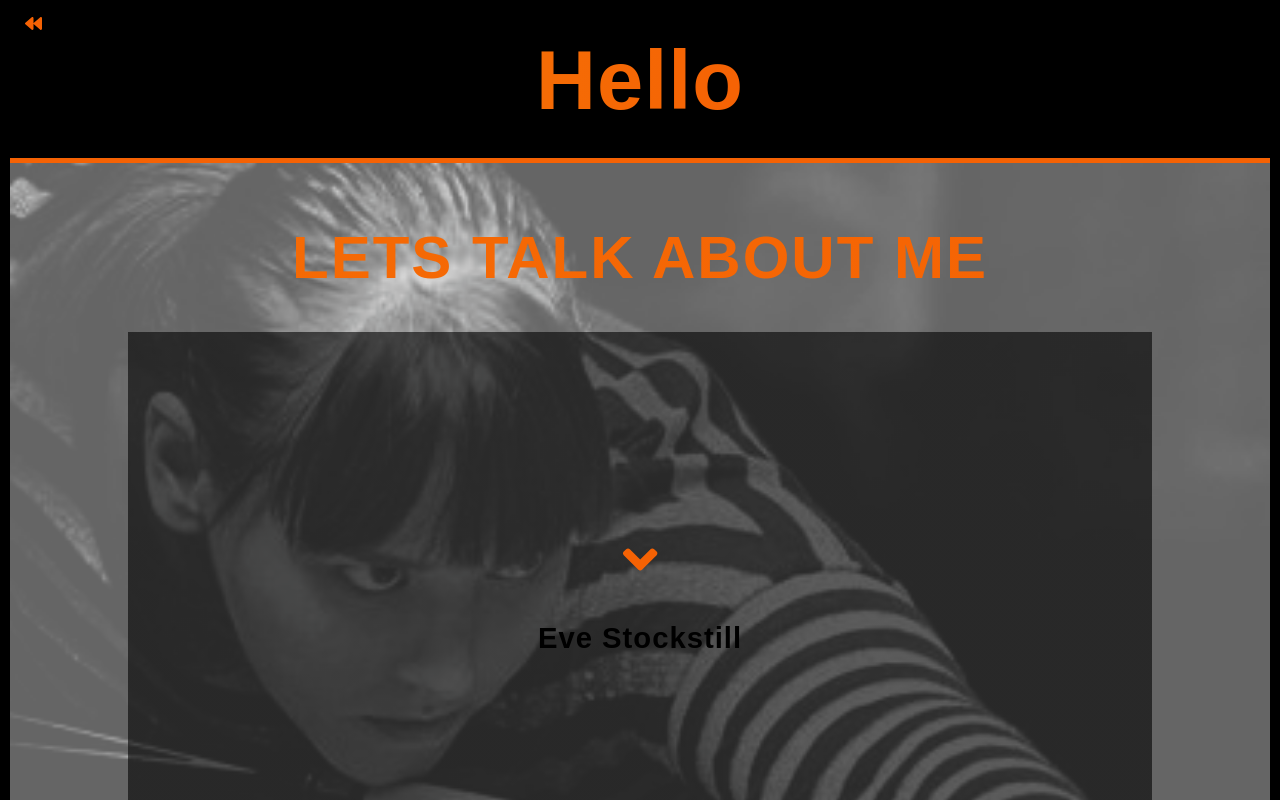
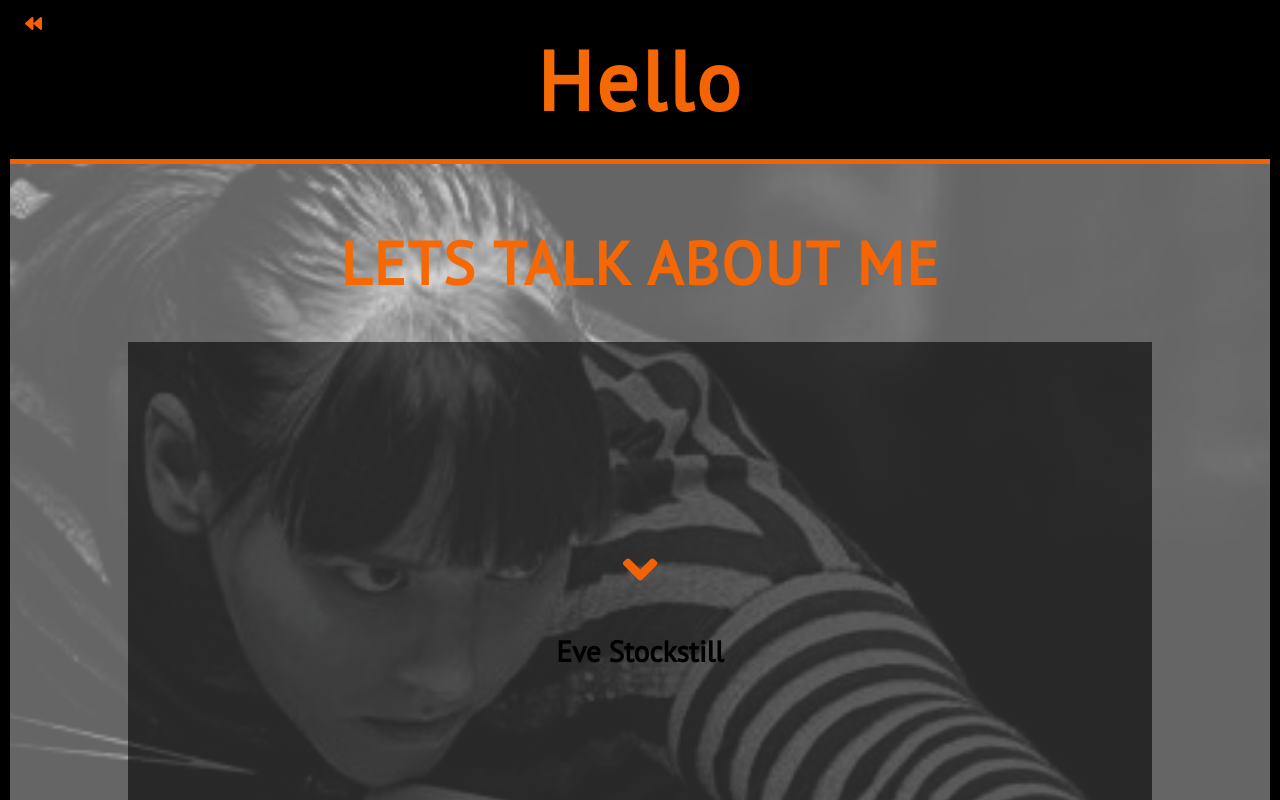
Before and after one commit to evestockstill/evePortfolio, a React app: page /aboutMe in a window 1280 px wide. Shown: the top 800 px of the page. Built offline with nearby package versions, Linux system fonts and the light colour scheme; a web font is replaced by a local one.

Commit message:
font on project and changed overall font

```diff
--- a/src/components/abstract/animate.scss
+++ b/src/components/abstract/animate.scss
@@ -12,7 +12,7 @@
   80% {
     opacity: 0.5;
     color: $grey-med;
-    transform: translateX(100rem);
+    transform: translateX(20rem);
   }
   100% {
     opacity: 1;
--- a/src/components/abstract/base.scss
+++ b/src/components/abstract/base.scss
@@ -18,29 +18,28 @@
 html {
     // This defines what 1rem is
     font-size: 62.5%; //1 rem = 10px; 10px/16px = 62.5%
-
     @include respond(tab-land) { // width < 1200?
-        font-size: 56.25%; //1 rem = 9px, 9/16 = 50%
+      font-size: 56.25%; //1 rem = 9px, 9/16 = 50%
+    }
+    @include respond(tab-port-big) {
+      font-size: 53.25%;
     }
 
     @include respond(tab-port) { // width < 900?
-        font-size: 50%; //1 rem = 8px, 8/16 = 50%
+      font-size: 50%; //1 rem = 8px, 8/16 = 50%
     }
-
     @include respond(big-desktop) {
-        font-size: 75%; //1rem = 12, 12/16
+      font-size: 75%; //1rem = 12, 12/16
     }
 }
 
 body {
     box-sizing: border-box;
-     font-family: quiche-sans, sans-serif;
+     font-family: 'PT Sans', sans-serif;
      background-color: black;
     padding: 1rem;
-    letter-spacing: .1rem;
-
-    // @include respond(tab-port) {
-    //     padding: 0;
-    // }
+    @include respond(tab-port) {
+        padding: 0;
+    }
 
   }
--- a/src/components/abstract/mixins.scss
+++ b/src/components/abstract/mixins.scss
@@ -7,11 +7,6 @@
   }
 }
 
-//     0 - 600px:      Phone
-// 600 - 900px:    Tablet portrait
-// 900 - 1200px:   Tablet landscape
-// [1200 - 1800] is where our normal styles apply
-// 1800px + :      Big desktop
 
 
 @mixin respond($breakpoint) {
@@ -21,6 +16,9 @@
   @if $breakpoint == tab-port {
     @media(max-width: 56.25em) { @content }; //900px
   }
+  @if $breakpoint == tab-port-big {
+    @media(max-width: 65.25em) { @content }; //1050px
+  }
   @if $breakpoint ==  tab-land{
     @media(max-width: 75em) { @content }; //1200px
   }
@@ -29,13 +27,14 @@
   }
 }
 
-$font: quiche-sans,sans-serif;
+$font:  'PT Sans', sans-serif;
 $font-weight: 700;
 $transform: translate(-50%, -50%);
 $absolute: absolute;
 $background: linear-gradient(to right, $orange2, $orange1);
 $webclip: text;
 $clip:  text;
+$space: .3rem;
 $height: 1;
 $color: transparent;
 
@@ -47,6 +46,7 @@ $color: transparent;
   position: $absolute;
   background: $background;
    background-clip: $clip;
+   letter-spacing: $space;
    -webkit-background-clip: text;
    color: $color;
    line-height: $height;
--- a/src/components/header/Header.scss
+++ b/src/components/header/Header.scss
@@ -27,44 +27,44 @@
 
   .first {
     @include text-color(6.8rem);
-    top: 17.3%;
+    top: 16.8%;
     left: 50%;
     @include respond(big-desktop) {
-      top: 14.5%;
+      top: 16.5%;
     }
     @include respond(tab-land) {
+      top: 17.6%;
+    }
+    @include respond(tab-port) {
       top: 18.2%;
     }
-    @include respond(tab-port) {
-      top: 19%;
-    }
     @include respond(phone) {
-      font-size: 4.4rem;
-      top: 19.5%;
+      font-size: 6rem;
+      top: 19.3%;
     }
   }
   .my-title {
     @include text-color(2.5rem);
-    top: 35%;
+    top: 36%;
     left: 50%;
     letter-spacing: .5rem;
     text-align: center;
     @include respond(big-desktop) {
-      // font-size: 3.3rem;
       top: 36.75%;
     }
     @include respond(tab-land) {
-      top: 34%;
+      top: 35%;
       letter-spacing: .3rem;
     }
     @include respond(tab-port) {
-      top: 33%;
+      top: 33.5%;
       letter-spacing: .4rem;
     }
     @include respond(phone) {
-      font-size: 1.8rem;
-      letter-spacing: .2rem;
-      top: 30%;
+      font-size: 1.9rem;
+
+      top: 33%;
+      letter-spacing: .4rem;
     }
   }
   .text {
@@ -72,12 +72,9 @@
     top: 27%;
     left: 50%;
     position: absolute;
-    // @include respond(big-desktop) {
-    //   font-size: 8.3rem;
-    // }
+
      @include respond(phone) {
-      font-size: 4.4rem;
-      top: 25%;
+      font-size: 6rem;
      }
     &:before {
       content: attr(data);
@@ -87,23 +84,27 @@
       width: auto;
       z-index: 5;
       text-shadow: none;
-      left: 80.6%;
-      bottom: 56.5%;
+      left: 78%;
+      bottom: 58.8%;
       text-align: left;
       animation: moveInLeft 1s ease-out, flicker 2.2s linear infinite;
       letter-spacing: 0.2rem;
-      // @include respond(big-desktop) {
-      //   left: 81%;
-      //   bottom: 56%;
-      // }
+      @include respond(big-desktop) {
+        left: 78.1%;
+        bottom: 60.3%;
+      }
       @include respond(tab-land) {
-      left: 80.7%;
-      bottom: 56.75%;
+      left: 78.1%;
+      bottom: 61.5%;
+    }
+    @include respond(tab-port) {
+      left: 78.1%;
+      bottom: 61%;
     }
     @include respond(phone) {
-      left: 80.3%;
-      bottom: 55%;
-      // color: $orange1;
+      left: 78%;
+      bottom: 60%;
+      color: $orange1;
     }
     }
   }
--- a/src/components/project/Project.js
+++ b/src/components/project/Project.js
@@ -98,11 +98,11 @@ const Project = () => {
               <h1>Pet Pals</h1>
 
               <p>
-                Pet Pals is an app that connects neighbors and their dogs to
+                Pet Pals app connects neighbors and their dogs to
                 each other to exchange a quick walk or bathroom break when
                 working opposite shifts. Done in a week long sprint with mob,
-                pair, and solo coding. I worked on the overall design, styling and helped created models and routes.
-                React, Hooks, MongoDB, socket.io, SASS, npx, Jest
+                pair, and solo coding. I worked on design, styling and helped created models and routes.
+                React, Hooks, MongoDB, socket.io, SASS, Jest
               </p>
               <button className='btn'>{githubPet}</button>
               <button className='btn'>{petWeb}</button>
@@ -117,8 +117,7 @@ const Project = () => {
               <h1>FrontPage</h1>
               <p>
                 Front-page is a news aggregating app with a Tinderesque
-                interface. Developed in a small team over a 4-day sprint. Built
-                using a mobile first design. Dev practices include mob, and pair
+                interface. Developed in a small team in a 4-day sprint. Mobile first design. Dev practices include mob, and pair
                 programing for an efficient and collaborative environment.
                  HTML/CSS, JavaScript, PostgreSQL, Component
                 architecture, Q-Unit testing
@@ -135,8 +134,7 @@ const Project = () => {
             <div className='back-text'>
               <h1>Guess Who</h1>
               <p>
-                Guess who? Updating the old game with
-                conscientious decisions to exclude gender and race questions
+                Guess who? Updating the old game, excluding gender and race questions
                 to reflect current times. Guess to eliminate characters and win by making a correct guess.
                 Using local storage to persist user
                 data and leader boards. Responsible for the game board
--- a/src/components/project/Project.scss
+++ b/src/components/project/Project.scss
@@ -34,19 +34,22 @@
   max-width: 80vw;
   margin: 0 auto;
   color: #e0e2db;
+  @include respond(tab-land) {
+    max-width: 84vw;
+  }
   @include respond(phone) {
-    max-width: 86vw;
+    max-width: 96vw;
   }
 }
 
 .project-item {
   overflow: hidden;
   position: relative;
-  padding: 6rem;
-  .fafa {
+  padding: 8rem;
+  #down{
     color: $orange1;
-    margin-bottom: 3.5rem;
-    font-size: 5.5rem;
+    margin-bottom: 1rem;
+    font-size: 6rem;
   }
 }
 .project-item-black {
@@ -56,35 +59,30 @@
     background: linear-gradient($black-med1, $black-med1);
   }
   a {
-    padding: 2rem;
+    padding: 2.1rem;
     font-size: 2rem;
     color: white;
     margin: 1rem;
     text-decoration: none;
-    @include respond(phone) {
-      // font-size: 1.3rem;
-      padding: 1rem;
-      margin: 0.5rem;
+    @include respond(tab-port) {
+      font-size: 1.7rem;
     }
   }
 }
 
 .project-item-white {
+  color: black;
   background: linear-gradient($whiteShadow1, $whiteShadow1);
   @include respond(phone) {
     background: linear-gradient($whiteShadow2, $whiteShadow2);
   }
-  color: #191716;
   a {
-    padding: 2rem 2rem;
-    font-size: 2rem;
+    font-size: 2.1rem;
     color: black;
     margin: 1rem;
     text-decoration: none;
-    @include respond(phone) {
-      font-size: 1.5rem;
-      padding: .5rem;
-      margin: 0.5rem;
+    @include respond(tab-port) {
+      font-size: 1.7rem;
     }
   }
 }
@@ -92,10 +90,8 @@
 .front-text {
   text-align: center;
   transition: transform 2s;
-  font-size: 2.5rem;
-  @include respond(phone) {
-    // font-size: 1.8rem;
-  }
+  font-size: 3.5rem;
+    letter-spacing: .2rem;
 }
 .back-text {
   position: absolute;
@@ -104,46 +100,66 @@
   margin: 0 auto;
   height: 100%;
   transition: bottom 2s;
-  padding: 3rem 0;
-  font-size: 1.4rem;
-  font-weight: 600;
-  @include respond(phone) {
-    padding: 0.8rem 0;
-    font-size: 0.9rem;
-    font-family: "Titillium Web", sans-serif;
-    line-height: 1.4;
+  padding: 2rem 1rem 1rem .5rem;
+  font-size: 2.1rem;
+  font-weight: normal;
+  @include respond(tab-land) {
+    font-size: 2rem;
   }
   @include respond(tab-port) {
-    font-size: 1.3rem;
-    padding: .5rem 0;
-    font-weight: normal;
+    font-size: 1.85rem;
   }
-
+  @include respond(phone) {
+color: hotpink;
+font-size: 1.6rem;
+  }
   &:hover {
     bottom: 0;
   }
   h1 {
-    margin-bottom: 2.2rem;
-    font-size: 2rem;
+    margin-bottom: 1rem;
+    font-size: 3rem;
+    letter-spacing: .2rem;
+    text-transform: uppercase;
     color: $orange1;
-    @include respond(phone) {
-      font-weight: bold;
-      margin-bottom: 0.7rem;
+    @include respond(big-desktop) {
+      font-size: 3.3rem;
+    }
+    @include respond(tab-land) {
+      margin-bottom: .5rem;
+      font-size: 2.7rem;
+
     }
     @include respond(tab-port) {
-      font-weight: bold;
-      margin: 1.8rem 0;
+      font-size: 2.6rem;
+      margin-bottom: .3rem;
     }
+    @include respond(phone) {
+      margin-bottom: .1rem;
+      font-size: 1.8rem;
+    }
+
   }
 }
 .back-text button {
-  margin: 2rem 1rem 0.5rem 1rem;
-  padding: 2.5rem, 2rem;
+  margin:  2.5rem 2rem 1.5rem 0rem;
+  padding: 1rem;
   background: transparent;
   border: 2px solid $orange1;
+  @include respond(big-desktop) {
+     margin:  2.2rem 2rem 2.7rem 0rem;
+  }
+  @include respond(tab-land) {
+    padding: .8rem;
+  }
+  @include respond(tab-port) {
+    padding: .7rem;
+       margin:  2rem 2rem 1.5rem 0rem;
+
+  }
   @include respond(phone) {
     padding: .5rem;
-    margin: 1rem 0.2rem 0.1rem 0.2rem;
+    margin: 1rem 0.5rem 0.1rem 0.2rem;
 
     &:hover {
       background: $orange1;
@@ -157,26 +173,8 @@
   }
 }
 .project-item:hover .front-text {
-  transform: translateY(-22rem);
+  transform: translateY(-23rem);
 }
 .project-item:hover .back-text {
   bottom: 0;
 }
-
-.linkbtn {
-  padding: 1rem;
-  @include respond(phone) {
-    padding: 0.2rem;
-    margin: 0.5rem;
-  }
-}
-.btn {
-  padding: .8rem .6rem;
-  @include respond(phone) {
-    margin: 0 auto;
-  }
-  @include respond(tab-port) {
-    padding: .5rem;
-    // margin-bottom: 2rem;
-  }
-}
```
